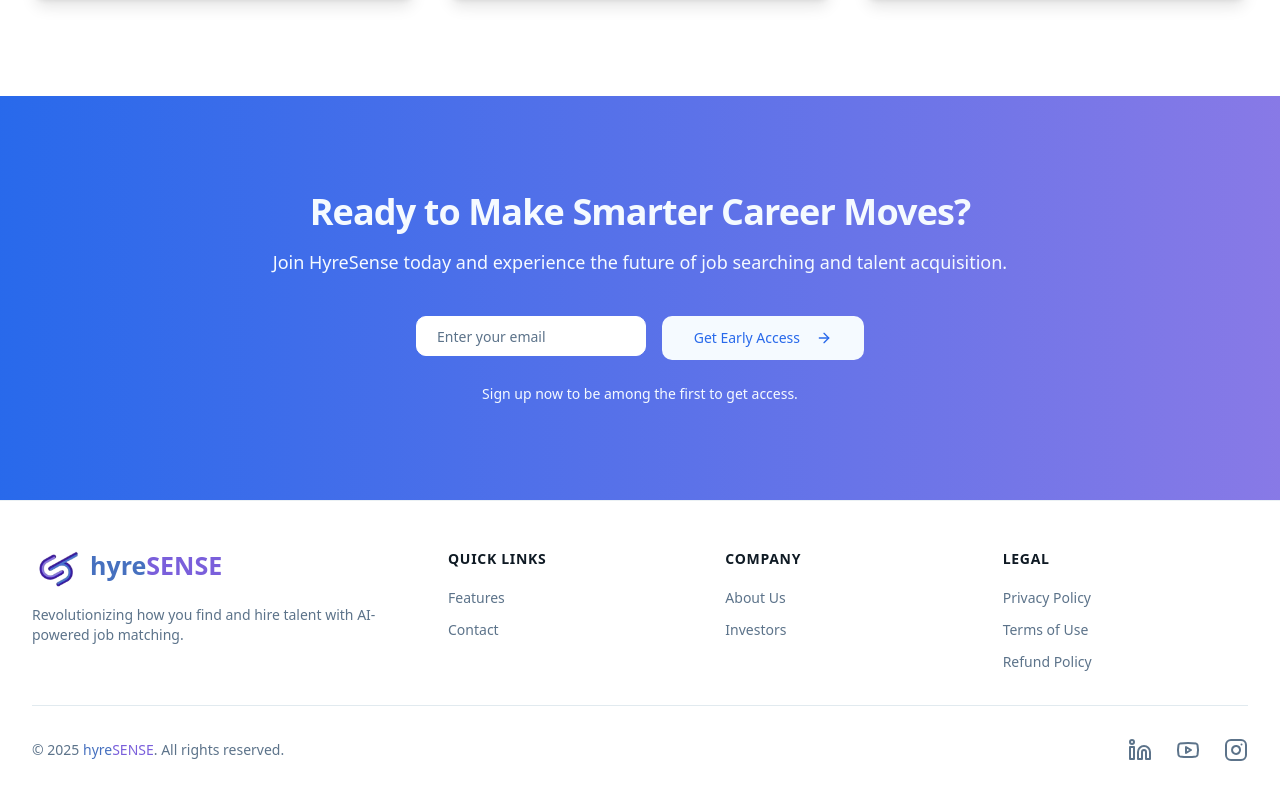
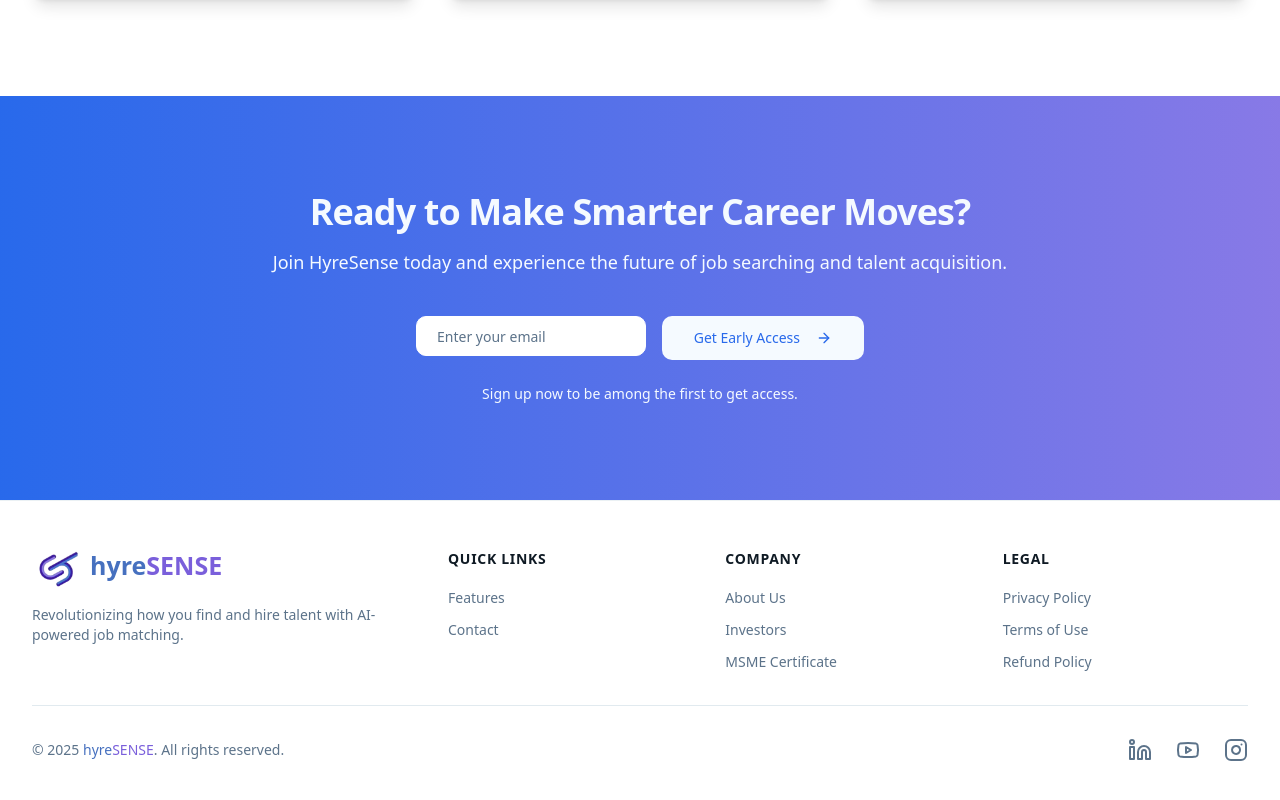
Before and after one commit to devgoswami2001/SH2, a Next.js app: page / in a window 1280 px wide. Shown: the part 5025-5825 px from the top of the page. Built offline with nearby package versions, Linux system fonts and the light colour scheme; no server answers; what @genkit-ai/googleai, genkit would draw is missing.

Commit message:
Add MSME Certificate link to Footer component

```diff
--- a/src/components/layout/Footer.tsx
+++ b/src/components/layout/Footer.tsx
@@ -33,6 +33,7 @@
               <ul role="list" className="mt-4 space-y-2">
                 <li><Link href="/about" className="text-sm text-muted-foreground hover:text-foreground">About Us</Link></li>
                 <li><Link href="/investors" className="text-sm text-muted-foreground hover:text-foreground">Investors</Link></li>
+                <li><a href="/msme_certificate.pdf" target="_blank" rel="noopener noreferrer" className="text-sm text-muted-foreground hover:text-foreground">MSME Certificate</a></li>
               </ul>
             </div>
              <div>
```
